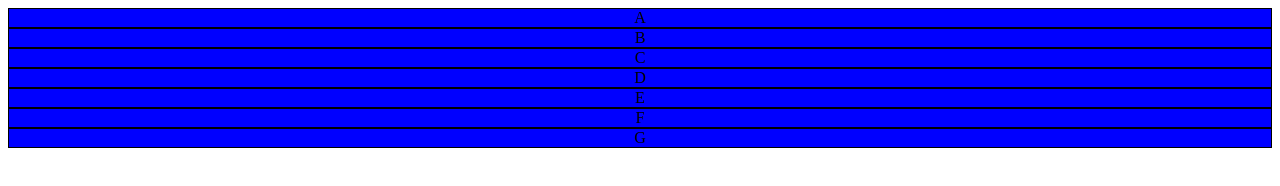
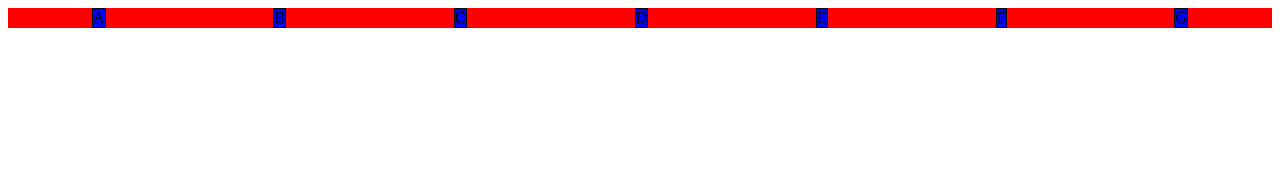
Before and after one commit to dev-allanf/html-css, a plain HTML site: page exercicios/ex.027/flex02/index.html in a window 1280 px wide. Drawn offline with Linux system fonts and the light colour scheme.

Commit message:
Update index.html

```diff
--- a/exercicios/ex.027/flex02/index.html
+++ b/exercicios/ex.027/flex02/index.html
@@ -9,7 +9,8 @@
         background-color: red;
 
         display: flex;
-        flex-direction: column;
+        flex-flow: row nowrap;
+        justify-content: space-around;
     }
 
     .item {
```
